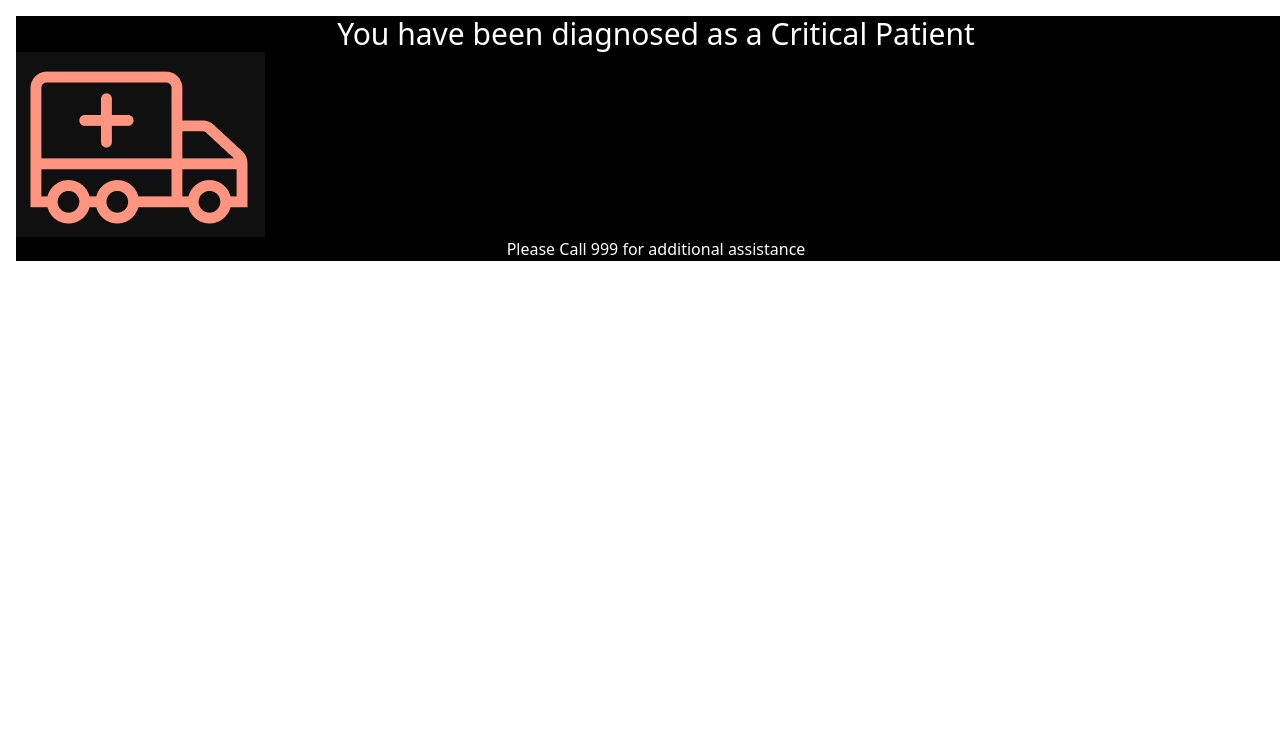
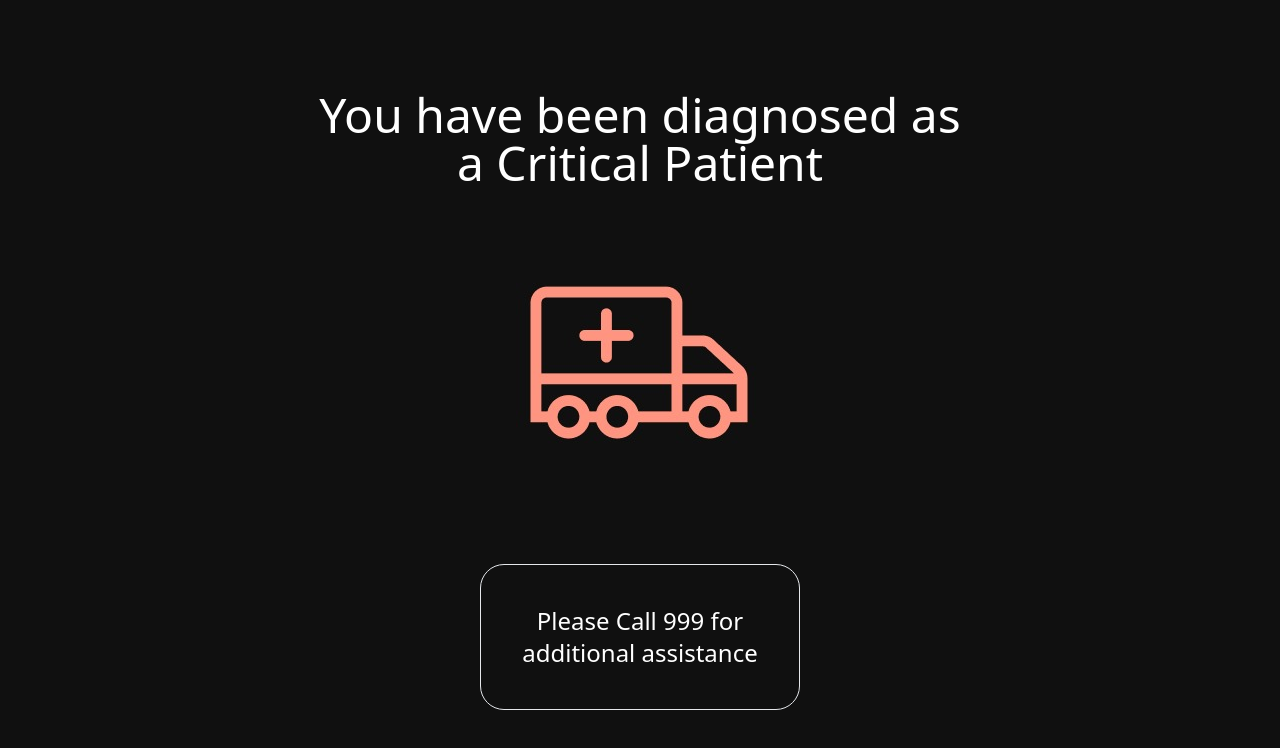
Before and after one commit to kufupa/drp44, a React (Create React App) app: page /RedPatient in a window 1280 px wide. Shown: the top 748 px of the page. Built offline with nearby package versions, Linux system fonts and the light colour scheme.

Commit message:
Fix background for RedPatients file

```diff
--- a/src/pages/RedPatients.tsx
+++ b/src/pages/RedPatients.tsx
@@ -5,12 +5,10 @@ import ambulance from "../components/Ambulance.jpeg"
 
 const RedPatients: React.FC = () => {
     return (
-        <div>
-            <div className='bg-black text-white w-screen'>
-                <div className='text-3xl'>You have been diagnosed as a Critical Patient</div>
-                <img src={ambulance} alt="Ambulance" />
-                <div className=''>Please Call 999 for additional assistance</div>
-            </div>
+        <div className="fixed inset-0 ambulaneBGColor text-white flex flex-col items-center justify-center">
+            <div className="text-5xl mb-20 max-w-2xl">You have been diagnosed as a Critical Patient</div>
+            <img src={ambulance} alt="Ambulance" className="mb-4" />
+            <div className="text-2xl border rounded-3xl max-w-80 p-10 mt-24">Please Call 999 for additional assistance</div>
         </div>
     );
 };
--- a/src/styles.css
+++ b/src/styles.css
@@ -14,3 +14,7 @@
 .flowChartSubmitButton {
   background-color: #376B2A;
 }
+
+.ambulaneBGColor {
+    background-color: #101010;;
+}
```
